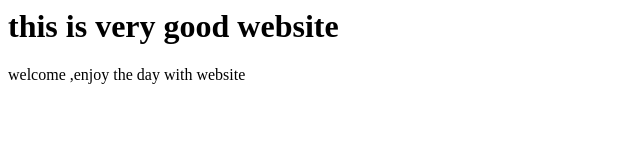
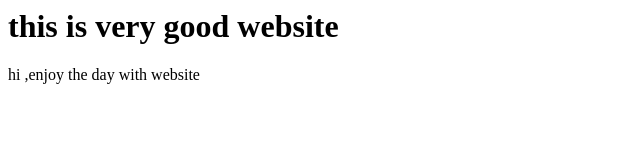
Before and after one commit to shreebeldar/awwesome-repo, a plain HTML site: page index.html in a window 1280 px wide. Shown: the full height of the page, 0-640 px from the left. Drawn offline with Linux system fonts and the light colour scheme.

Commit message:
changed welcome to hi

```diff
--- a/index.html
+++ b/index.html
@@ -1,5 +1,5 @@
 <html>
 <title>the best website</title>
 <h1>this is very good website</h1>
-<p>welcome ,enjoy the day with website</p>
+<p>hi ,enjoy the day with website</p>
 </html>
```
